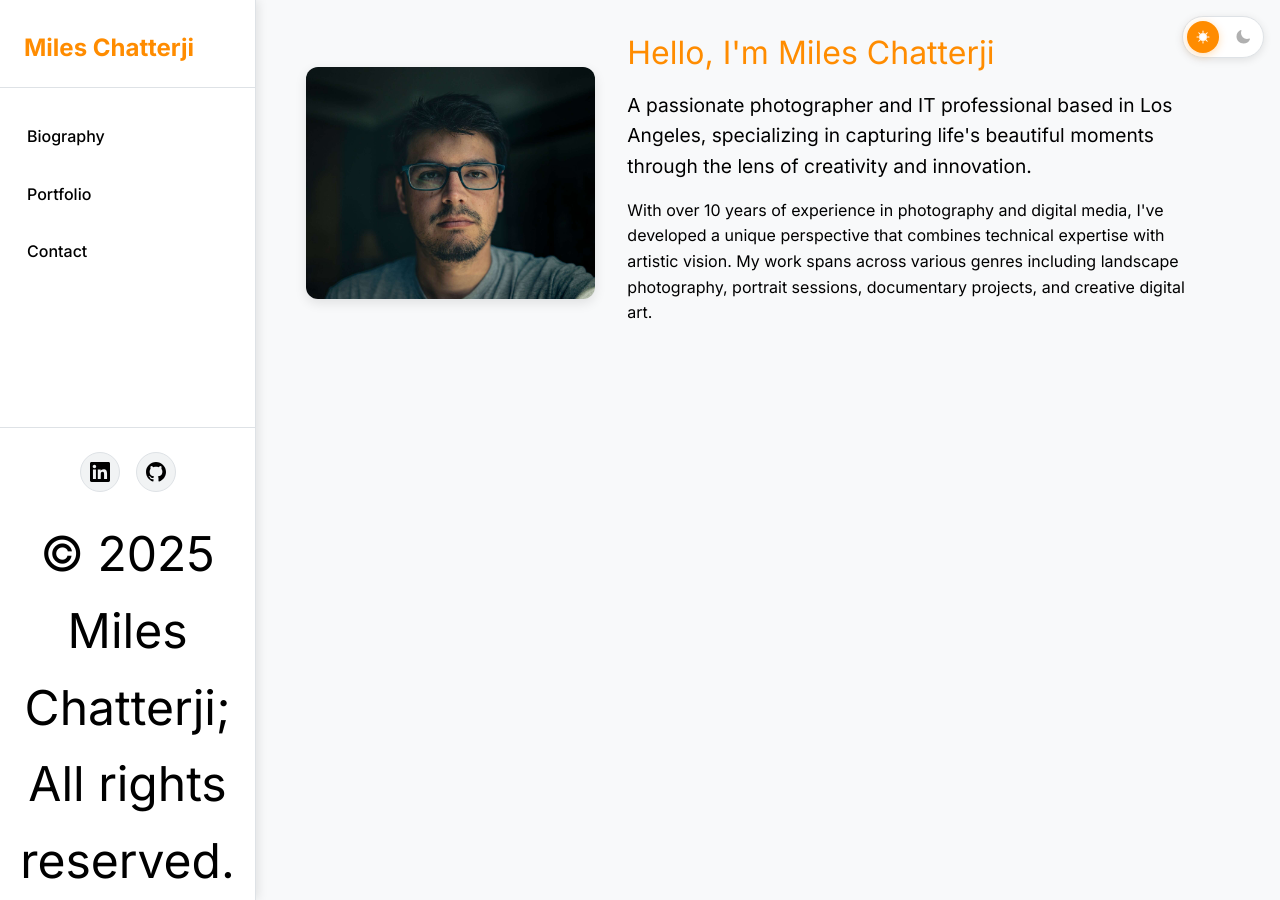
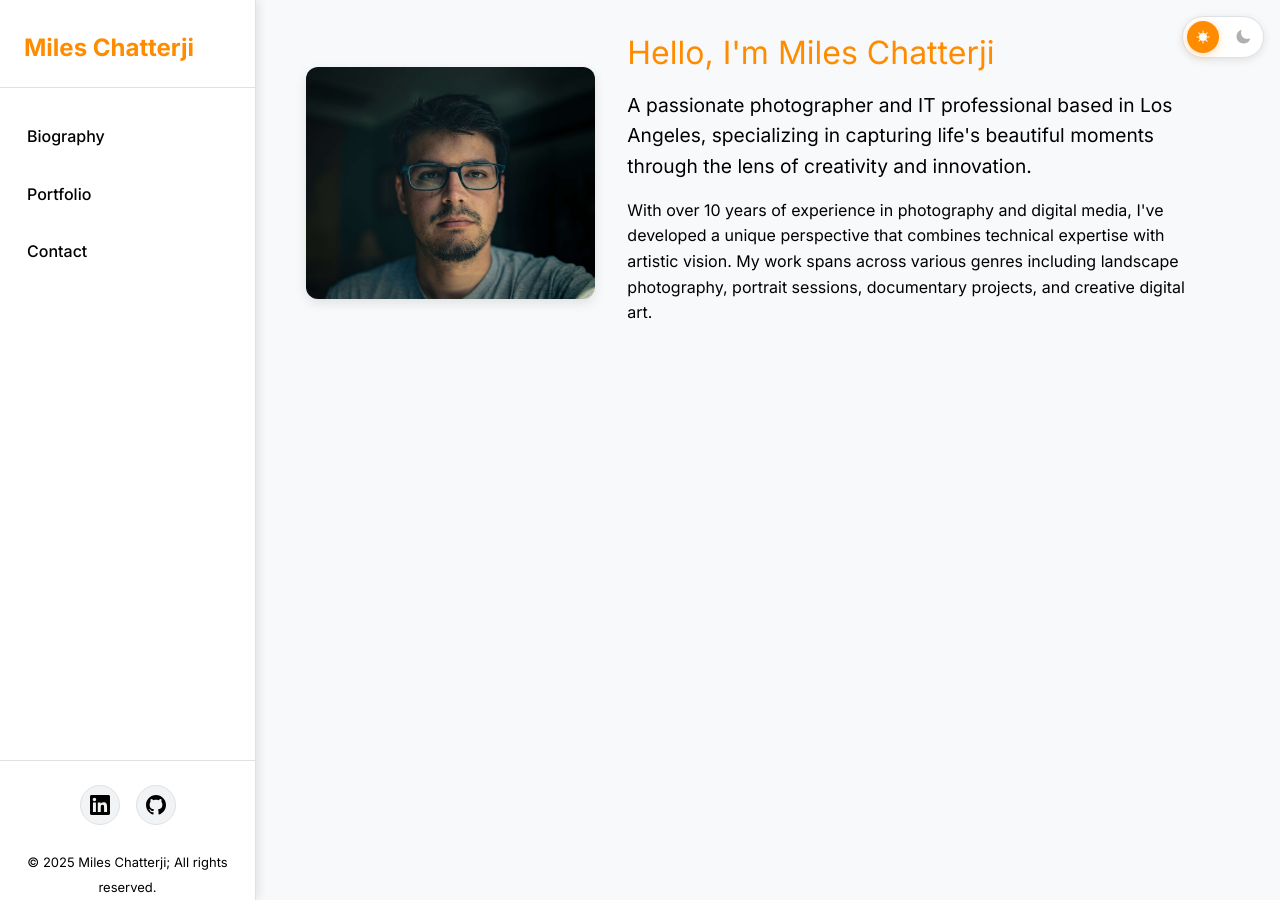
Before and after one commit to MilesChatterji/Prod-GHPages-mileschatterji.com, a Jekyll site: the page built from index.html, in a window 1280 px wide. Built offline with Jekyll 4.4.1, drawn with Linux system fonts in a browser that asks for light colours; some web fonts are replaced.

Commit message:
Copyright smaller

```diff
--- a/_layouts/default.html
+++ b/_layouts/default.html
@@ -83,7 +83,7 @@
                     </a>
                 </div>
             </div>
-            <center><font size="7">&copy; 2025 Miles Chatterji; All rights reserved.</font></center>
+            <center><font size="2">&copy; 2025 Miles Chatterji; All rights reserved.</font></center>
         </nav>
 
         <!-- Main Content Area -->
```
